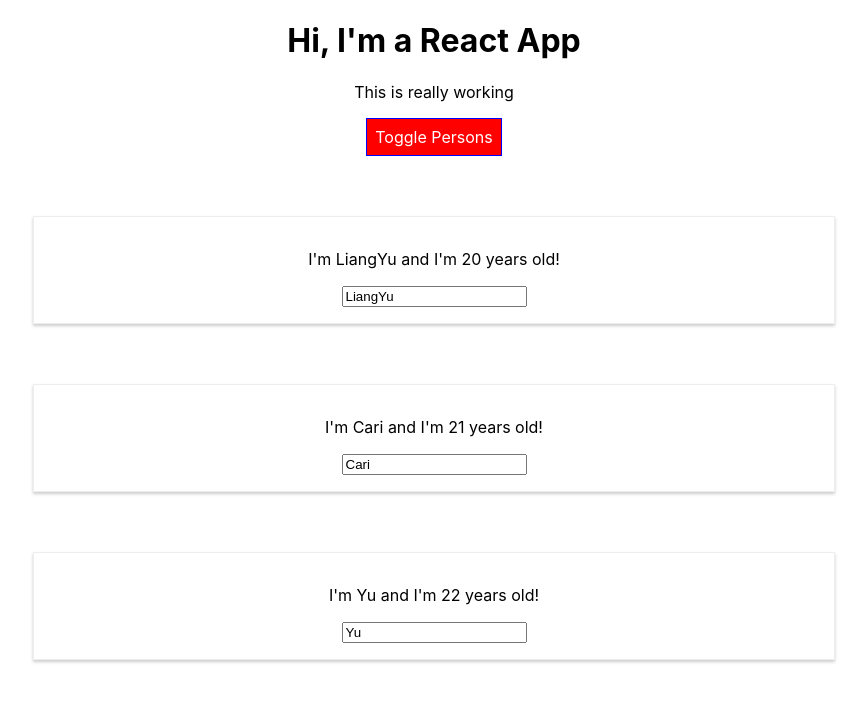
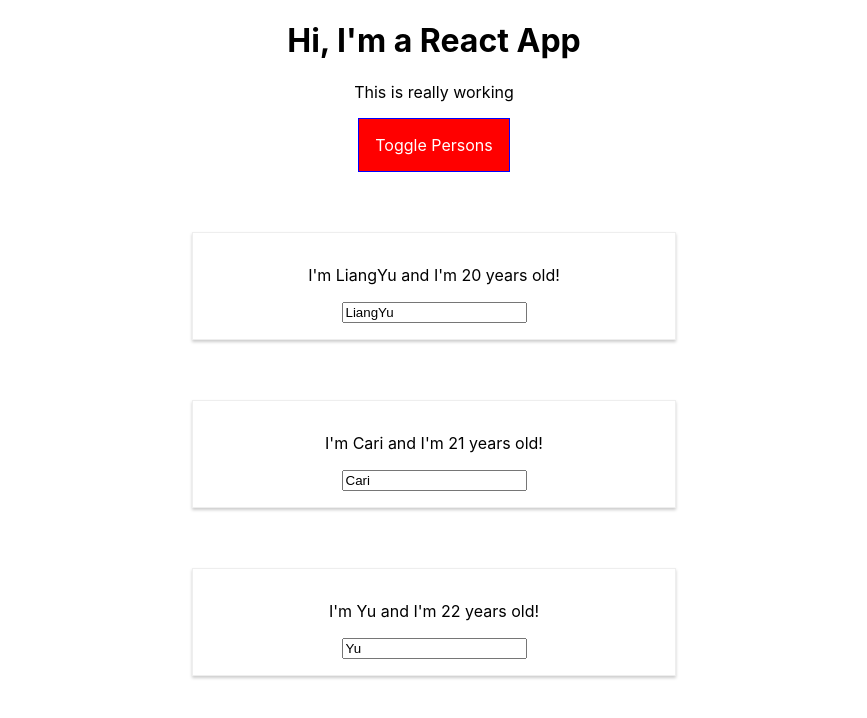
Before and after one commit to Mayvis/react-practice, a React (Create React App) app: page / in a window 1280 px wide. Both pictures are taken after a click on the button "Toggle Persons". Shown: the top 718 px of the page, without its empty margins (206-1073 px from the left). Built offline with nearby package versions, Linux system fonts and the light colour scheme.

Commit message:
Practice some css module features

```diff
--- a/src/App.js
+++ b/src/App.js
@@ -46,16 +46,8 @@
   };
 
   render() {
-    const style = {
-      backgroundColor: 'green',
-      color: 'white',
-      font: 'inherit',
-      border: '1px solid blue',
-      padding: '8px',
-      cursor: 'pointer',
-    };
-
     let persons = null;
+    let btnClass = '';
 
     if (this.state.showPersons) {
       persons = (
@@ -73,7 +65,7 @@
         </div>
       );
 
-      style.backgroundColor = 'red';
+      btnClass = myClasses.Red;
     }
 
     let classes = [];
@@ -91,7 +83,7 @@
         <h1>Hi, I'm a React App</h1>
         <p className={classes.join(' ')}>This is really working</p>
         <button
-          style={style}
+          className={btnClass}
           onClick={this.togglePersonsHandler}
         >Toggle Persons</button>
         {persons}
--- a/src/App.module.css
+++ b/src/App.module.css
@@ -9,3 +9,26 @@
 .bold {
   font-weight: bold;
 }
+
+.App button {
+  border: 1px solid blue;
+  padding: 16px;
+  background-color: green;
+  font: inherit;
+  color: white;
+  cursor: pointer;
+}
+
+.App button:hover {
+  background-color: lightgreen;
+  color: black;
+}
+
+.App button.Red {
+  background-color: red;
+}
+
+.App button:hover.Red {
+  background-color: salmon;
+  color: black;
+}
--- a/src/Person/Person.module.css
+++ b/src/Person/Person.module.css
@@ -6,3 +6,9 @@
   padding: 16px;
   text-align: center;
 }
+
+@media (min-width: 500px) {
+  .Person {
+    width: 450px;
+  }
+}
```
